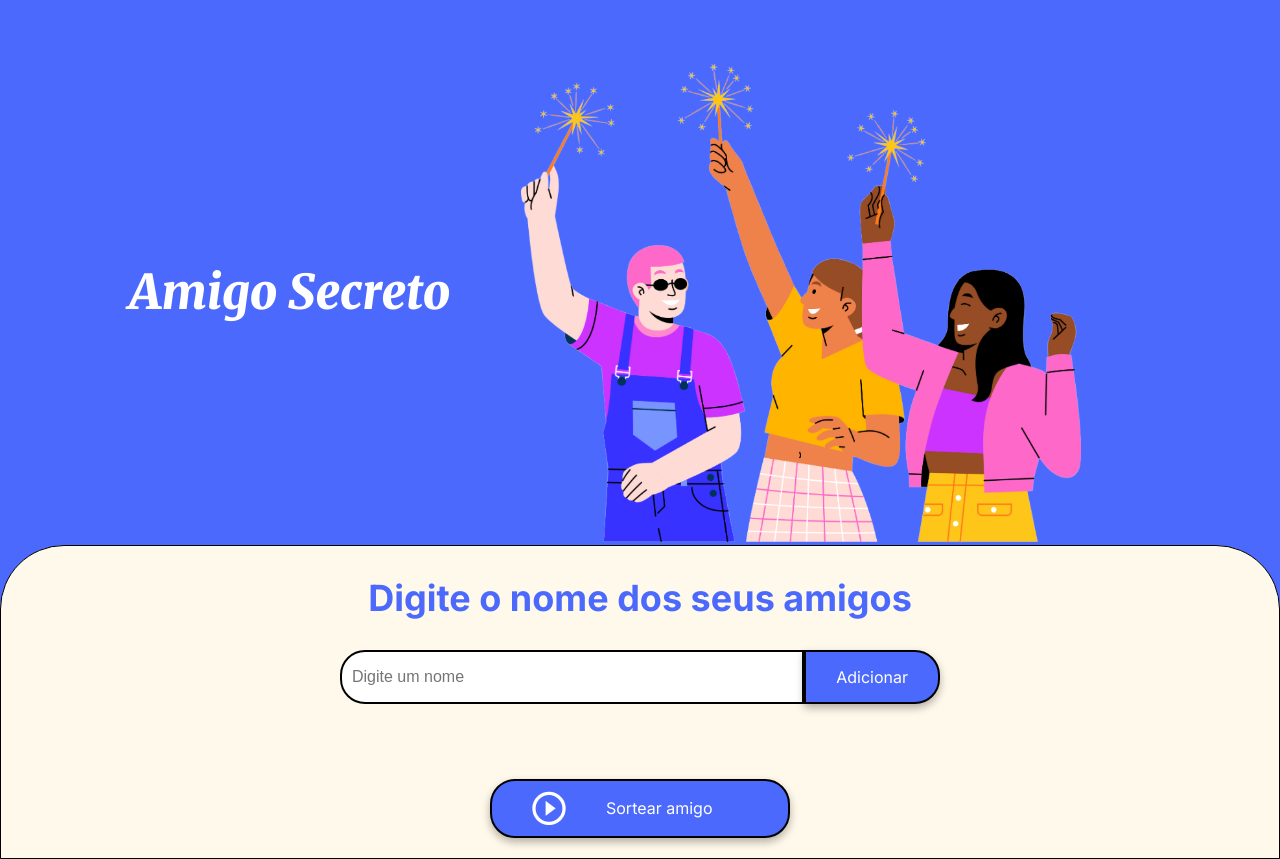
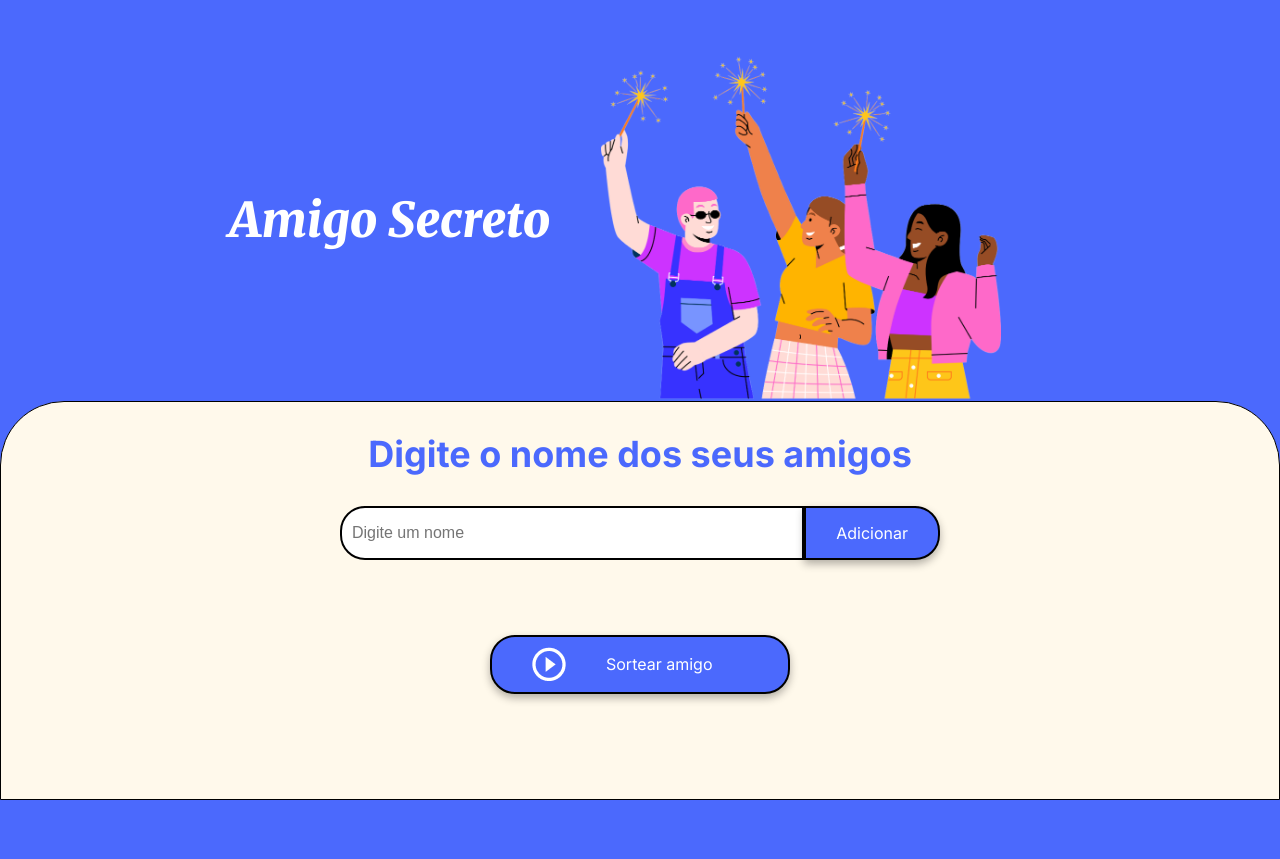
Before and after one commit to alicemacias13/desafio-amigo-secreto, a plain HTML site: page index.html in a window 1280 px wide. After the commit the page ends 800 px from the top, so only its background shows below. Drawn offline with Linux system fonts and the light colour scheme.

Commit message:
alteração tamanho imagem

```diff
--- a/index.html
+++ b/index.html
@@ -14,7 +14,7 @@
     <main class="main-content">
         <header class="header-banner">
             <h1 class="main-title">Amigo Secreto</h1>
-            <img src="assets/amigo-secreto-image.png" alt="Imagem representativa de amigo secreto" width="700">
+            <img src="assets/amigo-secreto-image.png" alt="Imagem representativa de amigo secreto" width="500">
 
         </header>
 
```
